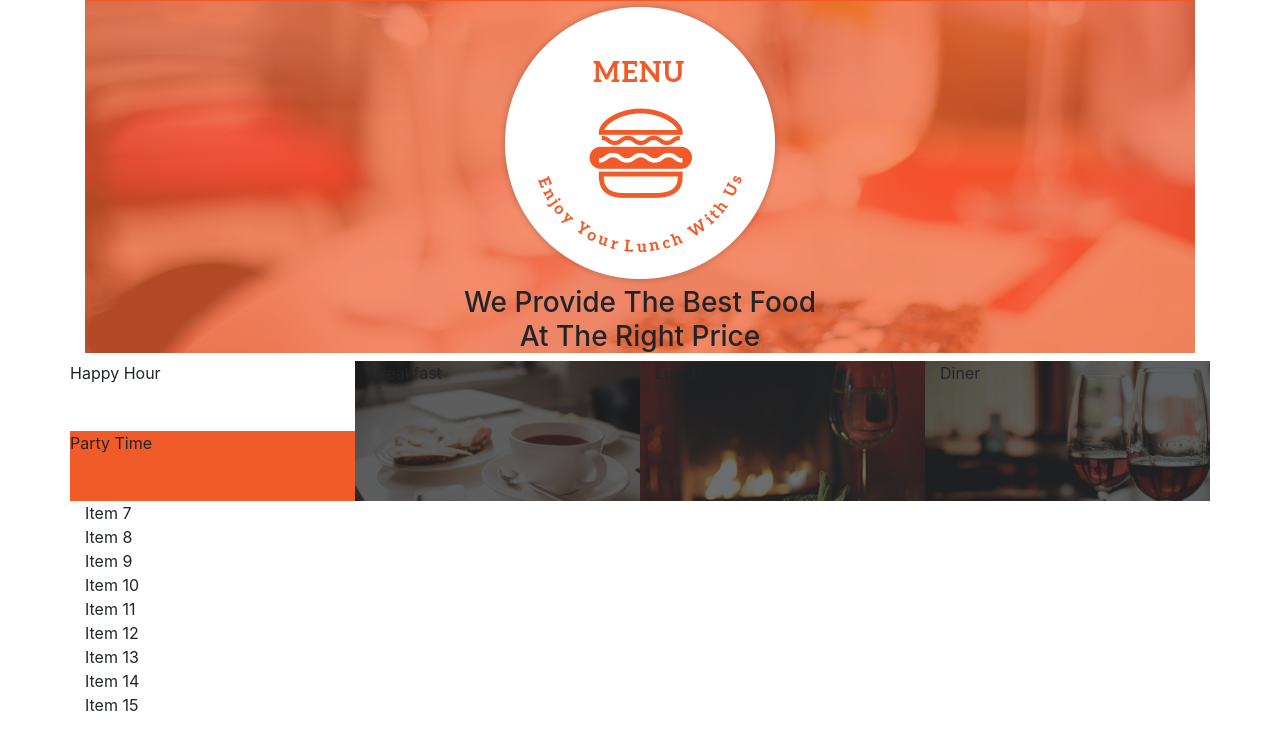
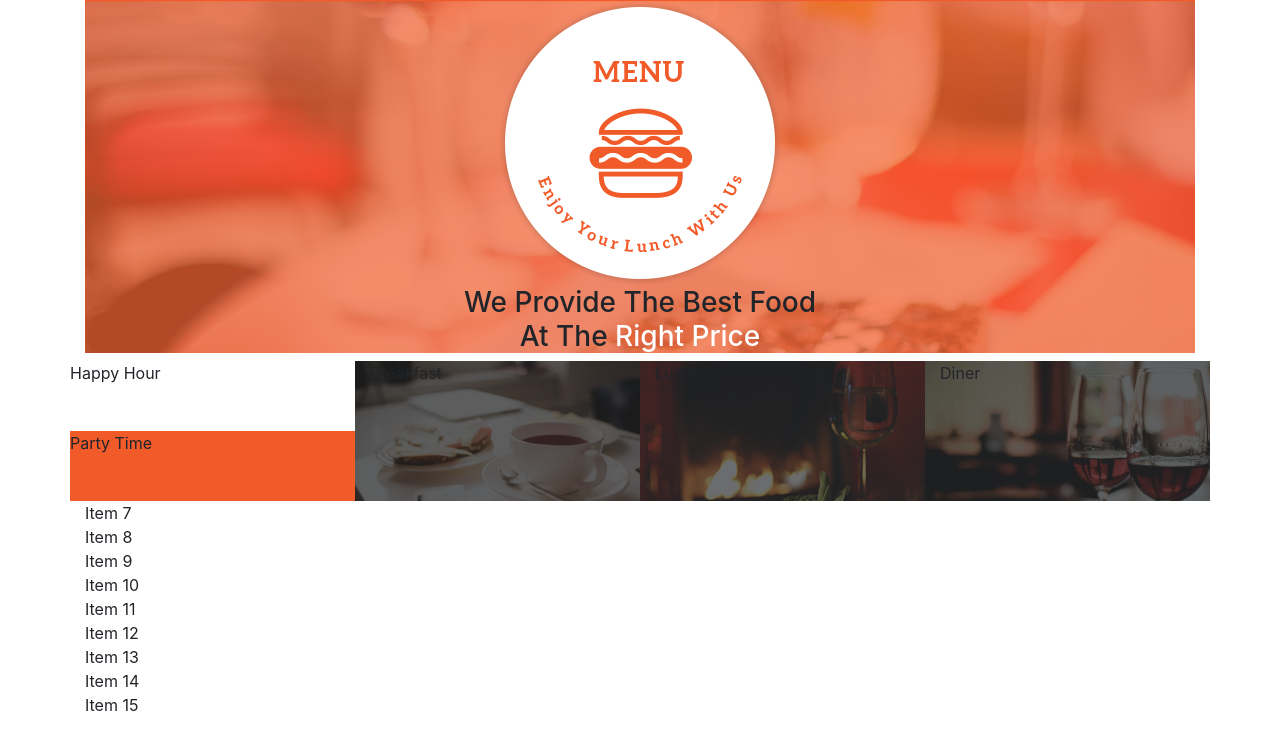
Before and after one commit to MakerJoseph/anitas-kitchen, a plain HTML site: page index.html in a window 1280 px wide. Drawn offline with nearby package versions, Linux system fonts and the light colour scheme.

Commit message:
right price font color to white using tag attributes

```diff
--- a/index.html
+++ b/index.html
@@ -12,7 +12,7 @@
     <div class="container">
       <div class="landingpage">
         <center><img src="ip2/assets/logoBig.png" alt="logo"></center>
-        <h3>We Provide The Best Food<br> At The Right Price</h3>
+        <h3>We Provide The Best Food<br> At The <span style="color: white">Right Price</span></h3>
       </div>
       <div class="row">
         <div class="col" id="happy">
```
